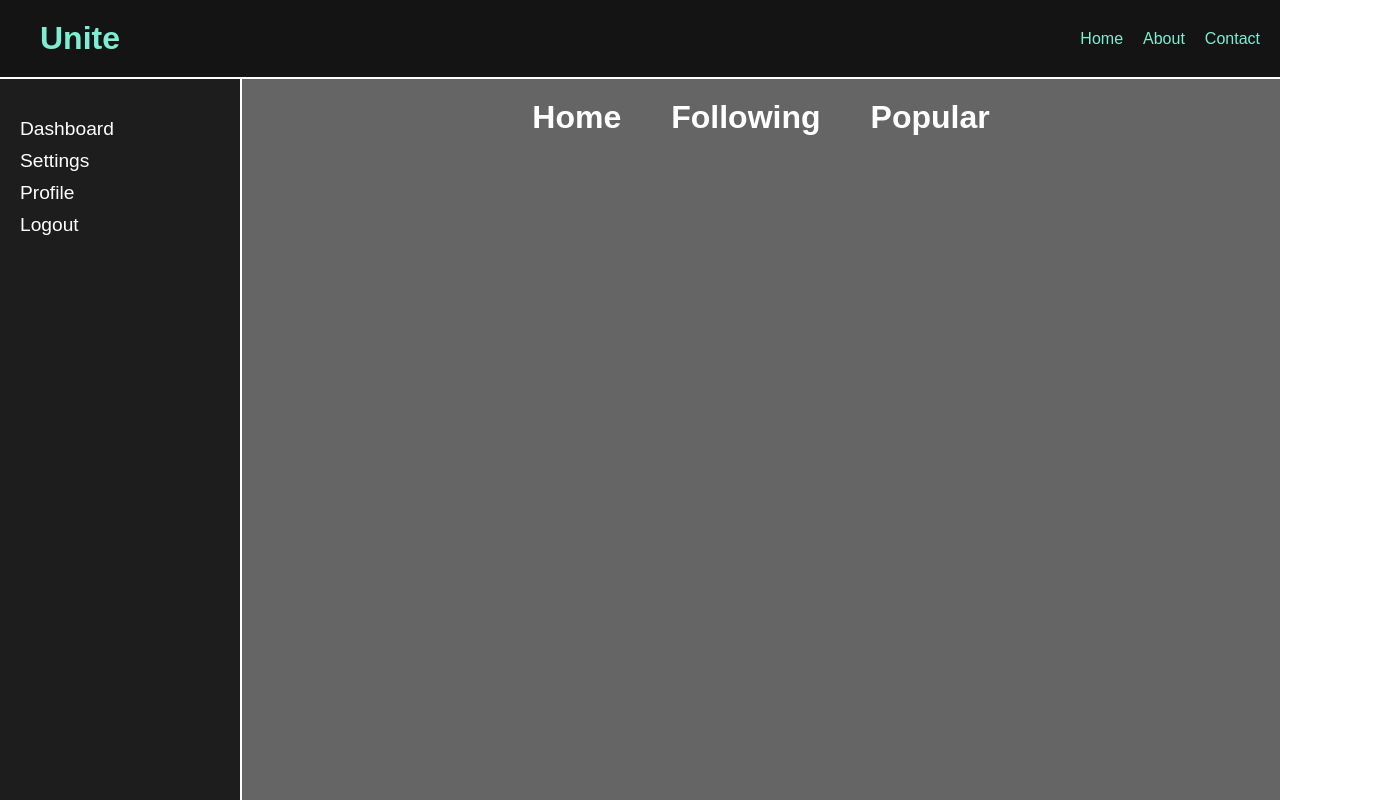
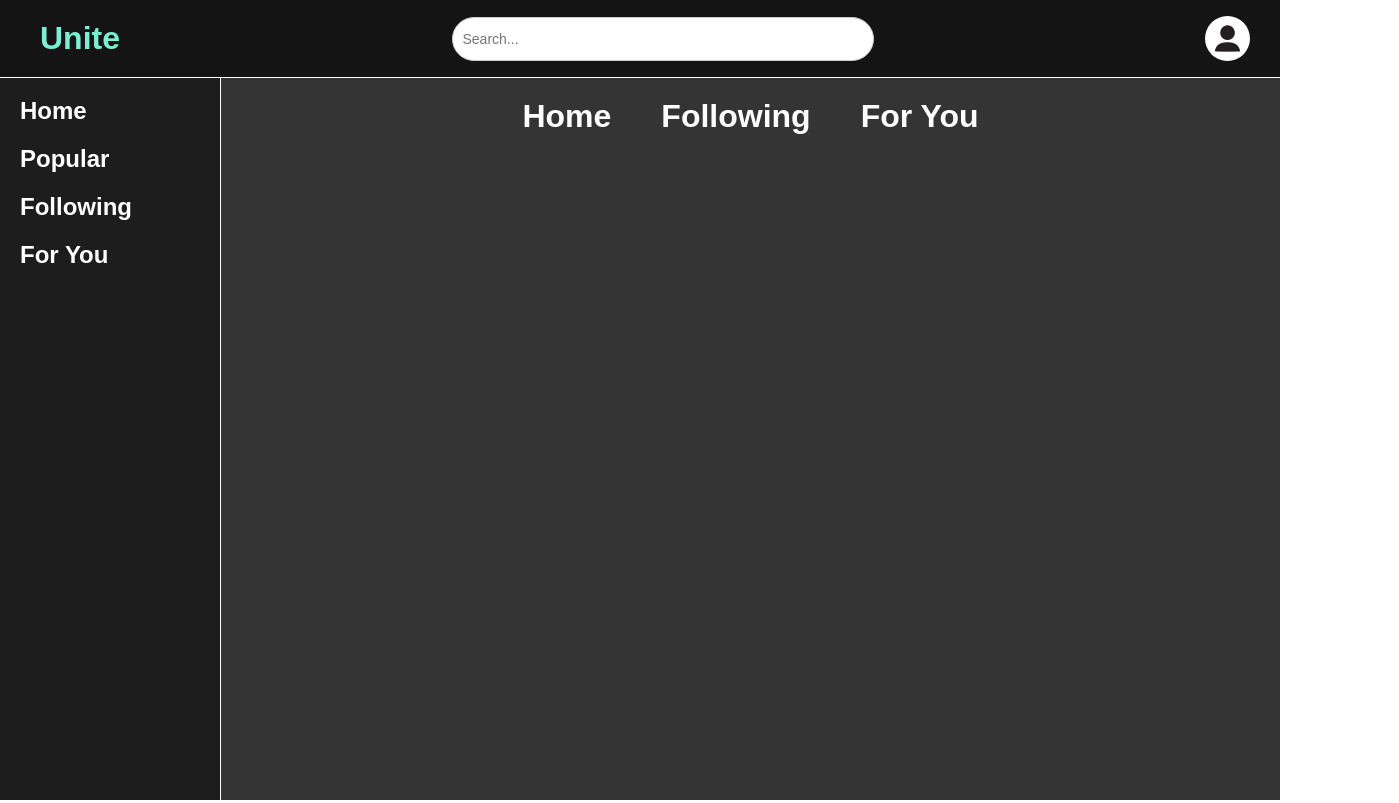
Before and after one commit to JEETDESAI25/capstone-code, a Next.js app in the folder my-app/: page / in a window 1280 px wide. Shown: the whole page, 1399 px wide, since content can reach past the window. Built offline with nearby package versions, Linux system fonts and the light colour scheme.

Commit message:
finished homepage

```diff
--- a/my-app/src/app/navbar/Navbar.tsx
+++ /dev/null
@@ -1,16 +0,0 @@
-import styles from "../../styles/Navbar.module.css";
-
-const Navbar: React.FC = () => {
-  return (
-    <nav className={styles.navbar}>
-      <h2 className={styles.uniteTitle}>Unite</h2>
-      <ul>
-        <li>Home</li>
-        <li>About</li>
-        <li>Contact</li>
-      </ul>
-    </nav>
-  );
-};
-
-export default Navbar;
--- a/my-app/src/app/navbar/page.tsx
+++ /dev/null
@@ -1,3 +0,0 @@
-export default function NavbarPage() {
-  return <div>Navbar route content goes here.</div>;
-}
--- a/my-app/src/app/page.tsx
+++ b/my-app/src/app/page.tsx
@@ -1,6 +1,6 @@
 import styles from "../styles/App.module.css";
-import Navbar from "./navbar/Navbar";
-import SidePanel from "./sidepanel/Sidepanel";
+import Navbar from "../components/Navbar";
+import SidePanel from "../components/Sidepanel";
 
 export default function Home() {
   return (
@@ -12,7 +12,7 @@ export default function Home() {
           <div className={styles.filters}>
             <h1 className={styles.filter}>Home</h1>
             <h1 className={styles.filter}>Following</h1>
-            <h1 className={styles.filter}>Popular</h1>
+            <h1 className={styles.filter}>For You</h1>
           </div>
         </div>
       </div>
--- a/my-app/src/app/sidepanel/Sidepanel.tsx
+++ /dev/null
@@ -1,16 +0,0 @@
-import styles from "../../styles/SidePanel.module.css";
-
-const SidePanel: React.FC = () => {
-  return (
-    <div className={styles.sidePanel}>
-      <ul>
-        <li>Dashboard</li>
-        <li>Settings</li>
-        <li>Profile</li>
-        <li>Logout</li>
-      </ul>
-    </div>
-  );
-};
-
-export default SidePanel;
--- a/my-app/src/app/sidepanel/page.tsx
+++ /dev/null
@@ -1,3 +0,0 @@
-export default function SidePanelPage() {
-  return <div>SidePanel route content goes here.</div>;
-}
--- /dev/null
+++ b/my-app/src/components/Navbar.tsx
@@ -0,0 +1,16 @@
+import styles from "../styles/Navbar.module.css";
+import SearchBar from "./Searchbar.tsx";
+import default_pfp from "./../../public/images/default_pfp.jpeg";
+import Image from "next/image";
+
+const Navbar: React.FC = () => {
+  return (
+    <nav className={styles.navbar}>
+      <h2 className={styles.uniteTitle}>Unite</h2>
+      <SearchBar />
+      <Image className={styles.profilePicture} src={default_pfp} alt="" />
+    </nav>
+  );
+};
+
+export default Navbar;
--- /dev/null
+++ b/my-app/src/components/SearchBar.tsx
@@ -0,0 +1,10 @@
+import React from "react";
+import styles from "../styles/SearchBar.module.css";
+
+const SearchBar: React.FC = () => {
+  return (
+    <input type="text" className={styles.searchInput} placeholder="Search..." />
+  );
+};
+
+export default SearchBar;
--- /dev/null
+++ b/my-app/src/components/Sidepanel.tsx
@@ -0,0 +1,16 @@
+import styles from "../styles/SidePanel.module.css";
+
+const SidePanel: React.FC = () => {
+  return (
+    <div className={styles.sidePanel}>
+      <ul>
+        <li>Home</li>
+        <li>Popular</li>
+        <li>Following</li>
+        <li>For You</li>
+      </ul>
+    </div>
+  );
+};
+
+export default SidePanel;
--- a/my-app/src/styles/App.module.css
+++ b/my-app/src/styles/App.module.css
@@ -2,7 +2,7 @@
   display: flex;
   flex-direction: column;
   height: 100vh;
-  background-color: #656565;
+  background-color: #343434;
 }
 
 .mainContent {
@@ -32,6 +32,17 @@
 }
 
 .filter:hover {
-  text-decoration: underline;
+  position: relative;
+  display: inline-block;
   text-underline-offset: 10px;
 }
+
+.filter::after {
+  content: "";
+  position: absolute;
+  left: -9px;
+  bottom: -3px; /* Adjust to move closer or farther from the text */
+  width: 110%; /* Extend beyond the length of the text */
+  height: 3px; /* Thickness of the underline */
+  background-color: white; /* Color of the underline */
+}
--- a/my-app/src/styles/Navbar.module.css
+++ b/my-app/src/styles/Navbar.module.css
@@ -5,7 +5,7 @@
   display: flex;
   justify-content: space-between;
   align-items: center;
-  border-bottom: 2px solid white;
+  border-bottom: 1px solid white;
 }
 
 .navbar ul {
@@ -23,3 +23,15 @@
   font-weight: bold;
   margin: 20px;
 }
+
+.profilePicture {
+  width: 45px;
+  height: 45px;
+  border-radius: 50%;
+  margin-left: 20px;
+  margin-right: 10px;
+}
+
+.profilePicture:hover {
+  cursor: pointer;
+}
--- /dev/null
+++ b/my-app/src/styles/SearchBar.module.css
@@ -0,0 +1,12 @@
+.searchInput {
+  padding: 13px 10px;
+  width: 400px;
+  min-width: 100px;
+  font-size: 14px;
+  border: 1px solid #ccc;
+  border-radius: 100px;
+}
+
+.searchInput:focus {
+  outline: none;
+}
--- a/my-app/src/styles/Sidepanel.module.css
+++ b/my-app/src/styles/Sidepanel.module.css
@@ -1,9 +1,9 @@
 .sidePanel {
   width: 200px;
   background-color: #1d1d1d;
-  padding: 20px;
+  padding-left: 20px;
   color: white;
-  border-right: 2px solid white;
+  border-right: 1px solid white;
   font-size: 1.2em;
 }
 
@@ -13,8 +13,10 @@
 }
 
 .sidePanel li {
-  margin-bottom: 10px;
+  margin-bottom: 20px;
   cursor: pointer;
+  font-size: 1.5rem;
+  font-weight: bold;
 }
 
 .sidePanel li:hover {
```
Also changed, not shown: my-app/public/images/default_pfp.jpeg (added).
